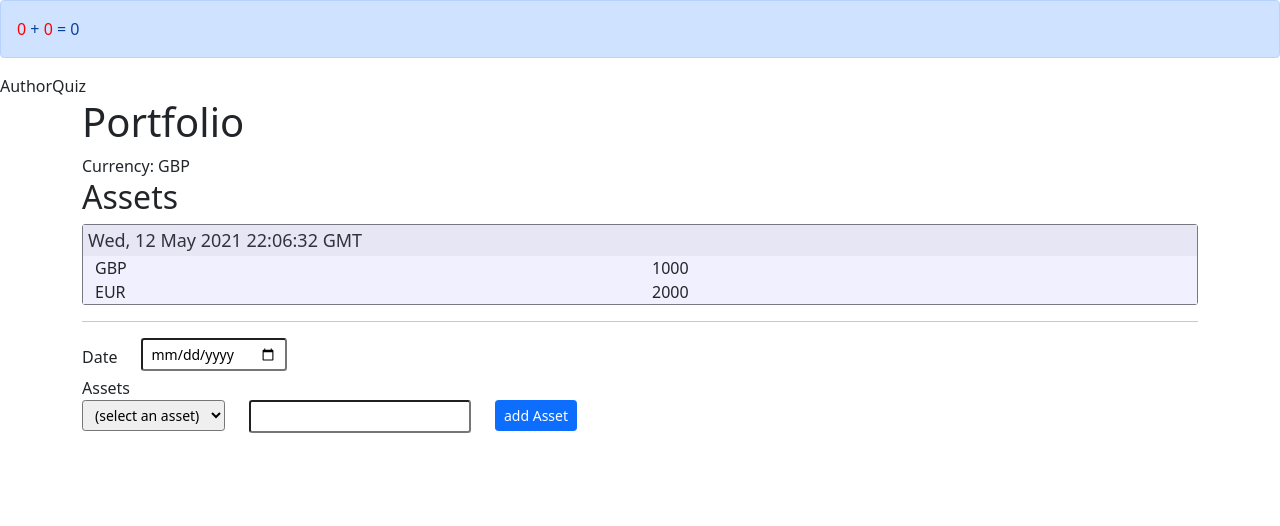
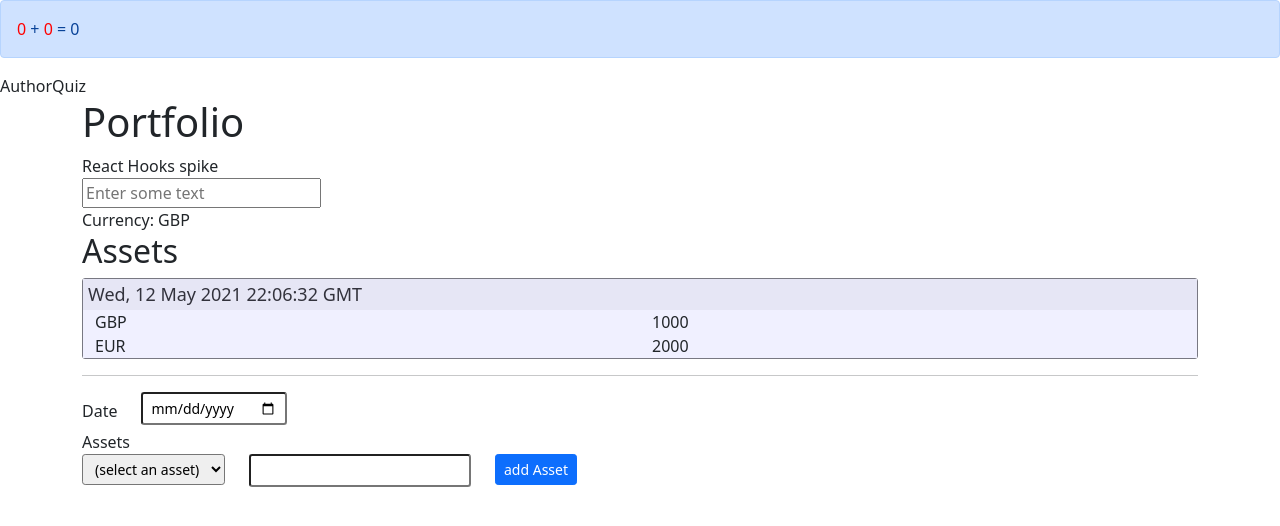
Before and after one commit to alex-piccione/spikes.React, a React (Create React App) app: page / in a window 1280 px wide. Shown: the top 526 px of the page. Built offline with nearby package versions, Linux system fonts and the light colour scheme.

Commit message:
Add Functional Component with useState Hook

```diff
--- /dev/null
+++ b/src/components/Fields/InputField.tsx
@@ -0,0 +1,19 @@
+// useState is a default Hook in React
+import React, { useState } from "react"
+
+const InputField = () => {
+
+  // use destructuring to get the text value andf the funtion to update it
+  // also, set the initial value to ""
+  const [text, setText] = useState("")
+
+  return (<>
+    <input
+      placeholder="Enter some text"
+      onChange={(ev => setText(ev.target.value))}
+    />
+    <div>{text}</div>
+   </>)
+}
+
+export default InputField
--- a/src/components/Portfolio/PortfolioDashboard.tsx
+++ b/src/components/Portfolio/PortfolioDashboard.tsx
@@ -2,6 +2,7 @@ import React from "react"
 import { Asset, DateAssets, Portfolio, createInitialPortfolio, AssetAtDate } from "./Portfolio"
 import DateAssetsView from "./DateAssetsView.component"
 import DateAssetsAdd from "./DateAssetsAdd.component"
+import InputField from "../Fields/InputField"
 
 import { getDatePart } from "../../date utils"
 
@@ -42,6 +43,10 @@ export default class PortfolioDashboard extends React.Component<DashboardProps,
   render() {
     return <div className="container">
       <h1>Portfolio</h1>
+
+      <div>React Hooks spike</div>
+      <div><InputField /></div>
+
       <div>Currency: {this.props.currency}</div>
       <div><h2>Assets</h2></div>
       {this.state.portfolio.dates.map(d =>
```
